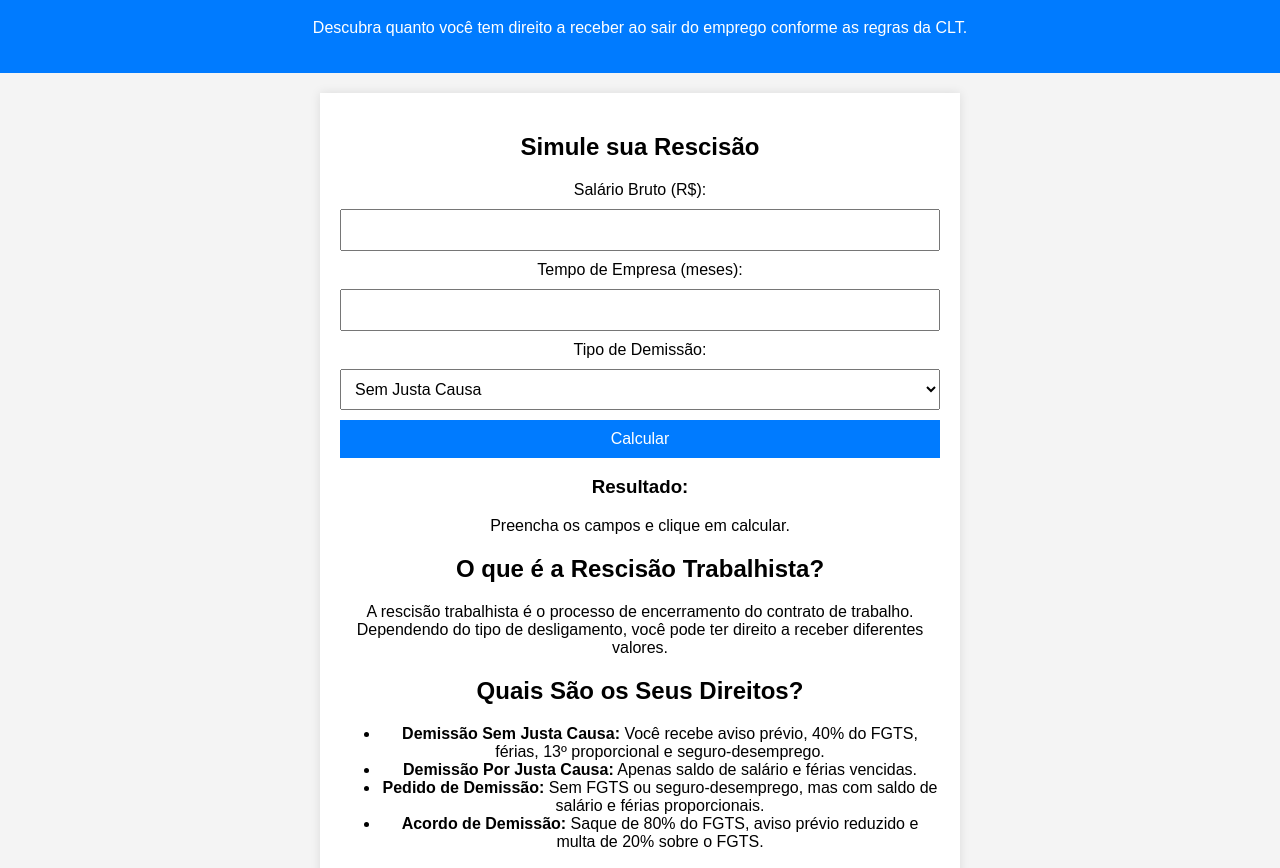
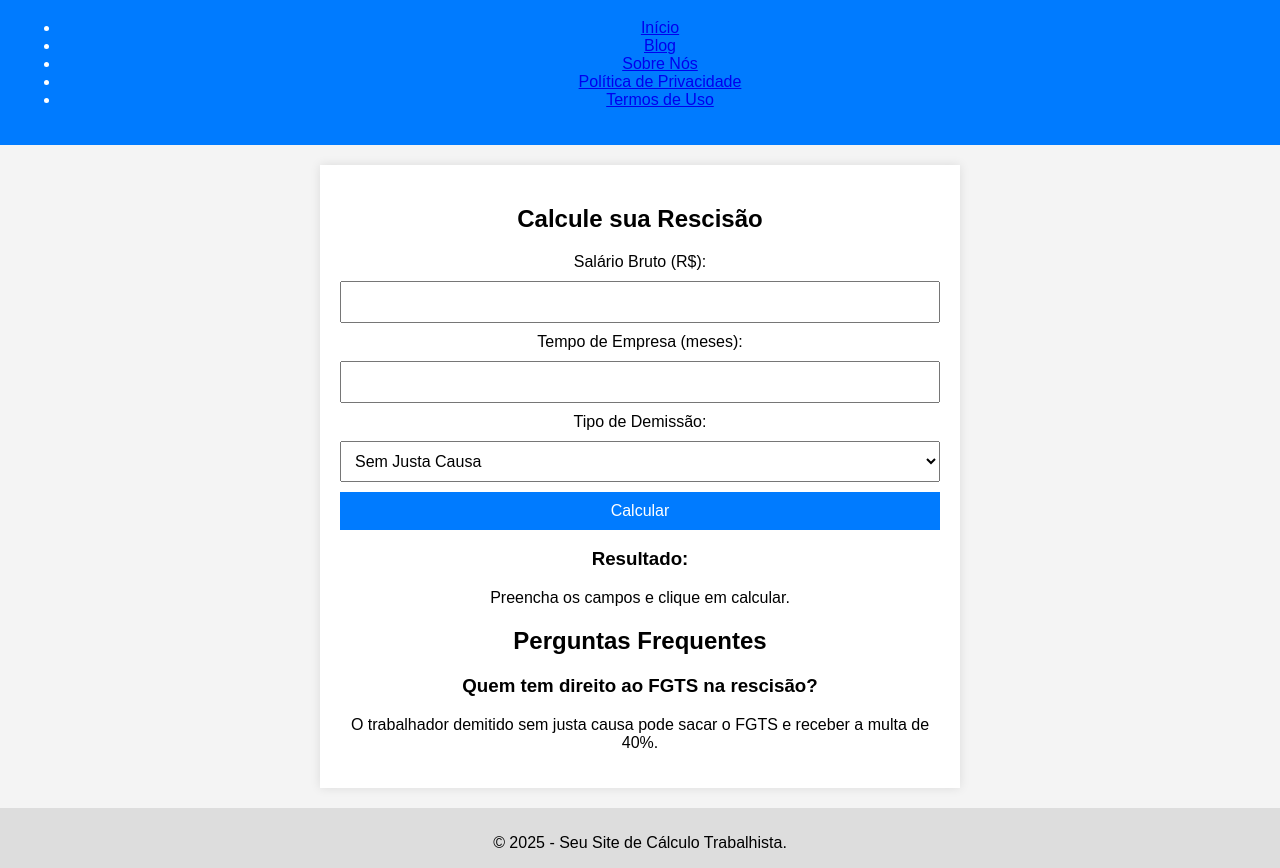
Before and after one commit to Oconselho/calculadora-trabalhista, a plain HTML site: page index.html in a window 1280 px wide. Shown: the part 81-949 px from the top of the page. Drawn offline with Linux system fonts and the light colour scheme.

Commit message:
Update index.html

```diff
--- a/index.html
+++ b/index.html
@@ -3,8 +3,8 @@
 <head>
     <meta charset="UTF-8">
     <meta name="viewport" content="width=device-width, initial-scale=1.0">
-    <title>Calculadora de Rescisão Trabalhista - Seus Direitos CLT</title>
-    <meta name="description" content="Calcule sua rescisão trabalhista com precisão! Descubra quanto tem a receber ao sair do emprego, incluindo FGTS, aviso prévio e outros direitos.">
+    <title>Calculadora de Rescisão Trabalhista - CLT</title>
+    <meta name="description" content="Calcule sua rescisão trabalhista! Descubra seus direitos na demissão, FGTS, aviso prévio e muito mais.">
     <meta name="keywords" content="rescisão trabalhista, CLT, cálculo de rescisão, FGTS, aviso prévio, demissão">
     <meta name="author" content="Seu Site">
     <link rel="stylesheet" href="styles.css">
@@ -13,12 +13,20 @@
 
     <header>
         <h1>Calculadora de Rescisão Trabalhista</h1>
-        <p>Descubra quanto você tem direito a receber ao sair do emprego conforme as regras da CLT.</p>
+        <nav>
+            <ul>
+                <li><a href="index.html">Início</a></li>
+                <li><a href="blog.html">Blog</a></li>
+                <li><a href="sobre.html">Sobre Nós</a></li>
+                <li><a href="politica.html">Política de Privacidade</a></li>
+                <li><a href="termos.html">Termos de Uso</a></li>
+            </ul>
+        </nav>
     </header>
 
     <main>
         <section id="calculator">
-            <h2>Simule sua Rescisão</h2>
+            <h2>Calcule sua Rescisão</h2>
             <form id="calc-form">
                 <label for="salario">Salário Bruto (R$):</label>
                 <input type="number" id="salario" required>
@@ -41,31 +49,15 @@
             <p id="resultado">Preencha os campos e clique em calcular.</p>
         </section>
 
-        <section id="info">
-            <h2>O que é a Rescisão Trabalhista?</h2>
-            <p>A rescisão trabalhista é o processo de encerramento do contrato de trabalho. Dependendo do tipo de desligamento, você pode ter direito a receber diferentes valores.</p>
-
-            <h2>Quais São os Seus Direitos?</h2>
-            <ul>
-                <li><strong>Demissão Sem Justa Causa:</strong> Você recebe aviso prévio, 40% do FGTS, férias, 13º proporcional e seguro-desemprego.</li>
-                <li><strong>Demissão Por Justa Causa:</strong> Apenas saldo de salário e férias vencidas.</li>
-                <li><strong>Pedido de Demissão:</strong> Sem FGTS ou seguro-desemprego, mas com saldo de salário e férias proporcionais.</li>
-                <li><strong>Acordo de Demissão:</strong> Saque de 80% do FGTS, aviso prévio reduzido e multa de 20% sobre o FGTS.</li>
-            </ul>
-        </section>
-
         <section id="faq">
             <h2>Perguntas Frequentes</h2>
             <h3>Quem tem direito ao FGTS na rescisão?</h3>
-            <p>O trabalhador demitido sem justa causa pode sacar o FGTS, além da multa de 40% paga pelo empregador.</p>
-            <h3>Quem pede demissão pode sacar o FGTS?</h3>
-            <p>Não, salvo em situações específicas como compra de imóvel ou aposentadoria.</p>
+            <p>O trabalhador demitido sem justa causa pode sacar o FGTS e receber a multa de 40%.</p>
         </section>
     </main>
 
     <footer>
-        <p>&copy; 2025 - Seu Site de Cálculo Trabalhista. Todos os direitos reservados.</p>
-        <p><a href="politica.html">Política de Privacidade</a> | <a href="termos.html">Termos de Uso</a></p>
+        <p>&copy; 2025 - Seu Site de Cálculo Trabalhista.</p>
     </footer>
 
     <script src="script.js"></script>
```
